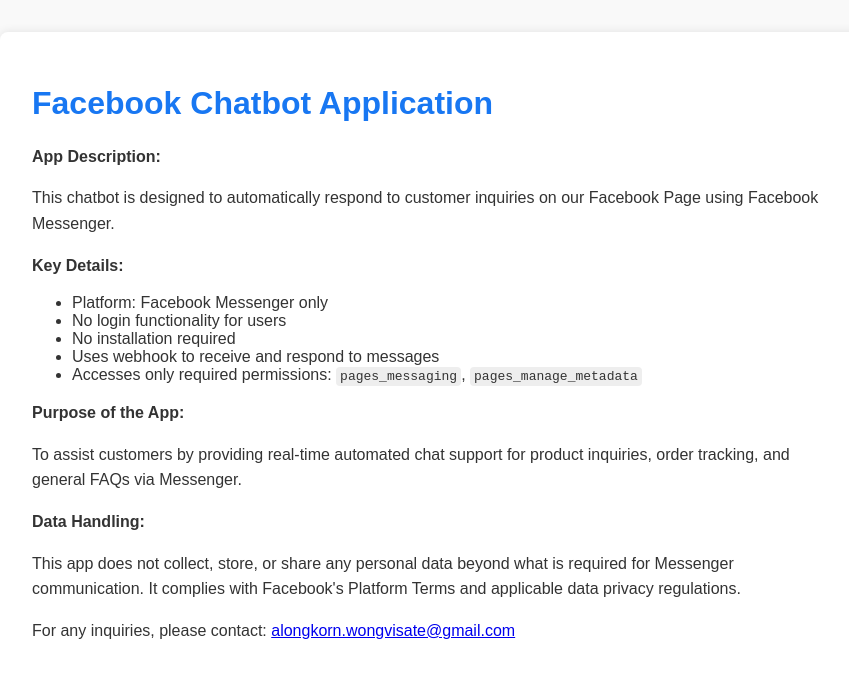
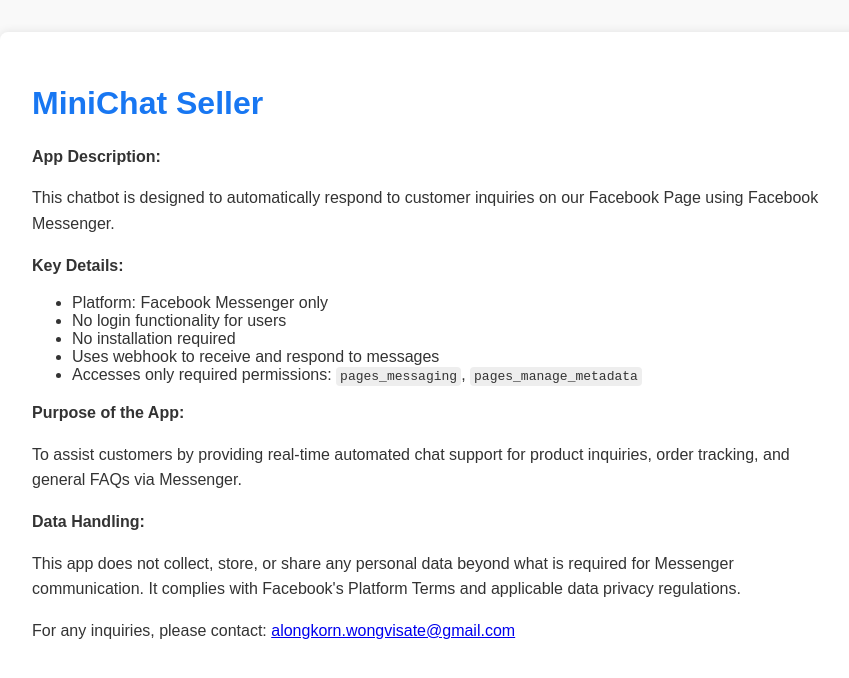
Before and after one commit to mongkhonthawee/chatbot-landing-new, a plain HTML site: page index.html in a window 1280 px wide. Shown: the whole page, without its empty margins (208-1057 px from the left). Drawn offline with Linux system fonts and the light colour scheme.

Commit message:
Update index.html

```diff
--- a/index.html
+++ b/index.html
@@ -35,7 +35,7 @@
 </head>
 <body>
   <div class="container">
-    <h1>Facebook Chatbot Application</h1>
+    <h1>MiniChat Seller</h1>
     <p><strong>App Description:</strong></p>
     <p>This chatbot is designed to automatically respond to customer inquiries on our Facebook Page using Facebook Messenger.</p>
 
```
